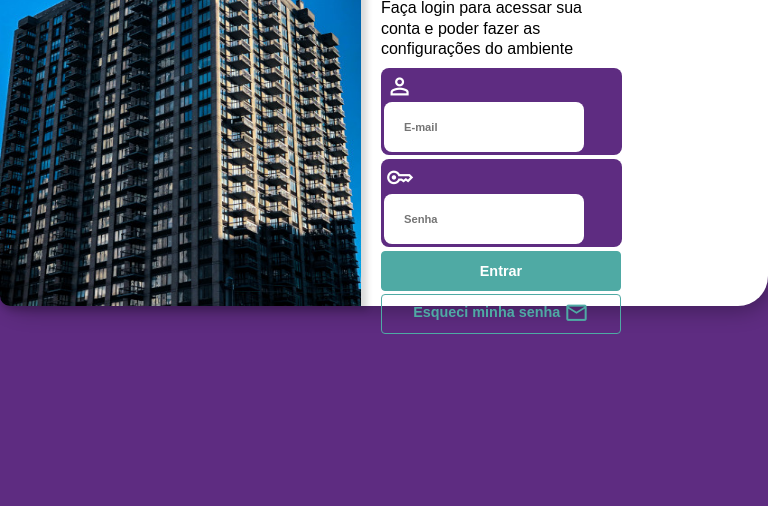
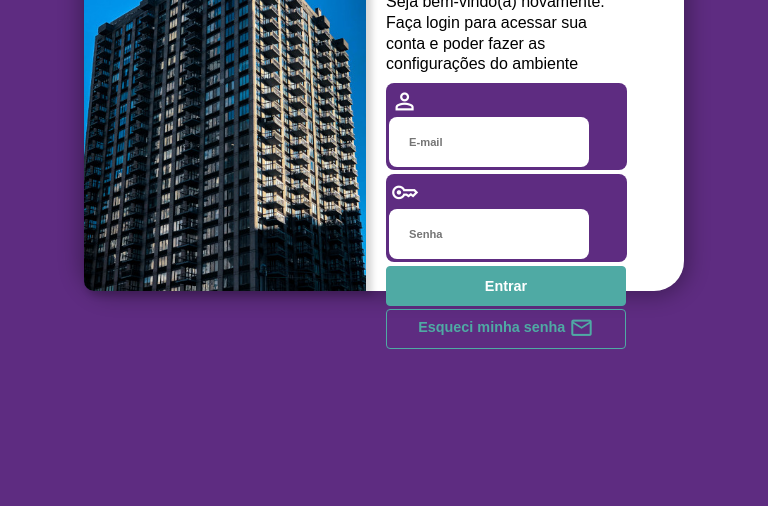
Before and after one commit to rafaellopesss/Meus-Projetos, a plain HTML site: page tela-login/index.html in a window 768 px wide. Shown: the part 294-800 px from the top of the page. Drawn offline with nearby package versions, Linux system fonts and the light colour scheme.

Commit message:
atualizar

```diff
--- a/tela-login/estilos/mediaqueries.css
+++ b/tela-login/estilos/mediaqueries.css
@@ -6,8 +6,8 @@
 
 
     main {
-        width: 768px;
-        height: 400px;
+        width: 600px;
+        height: 370px;
         display: flex;
     }
 
@@ -24,10 +24,12 @@
     }
 
     #imagem {
+
         width: 100%;
-        height: 400px;
+        height: 100%;
         box-shadow: 4px 3px 6px 2px rgba(0, 0, 0, 0.151);
         border-radius: 10px 0px 0px 10px;
+
     }
 
     div#tela-login{
```
